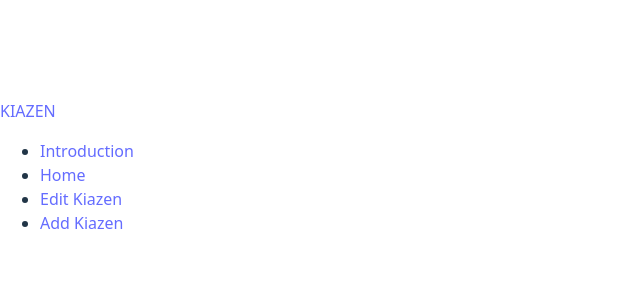
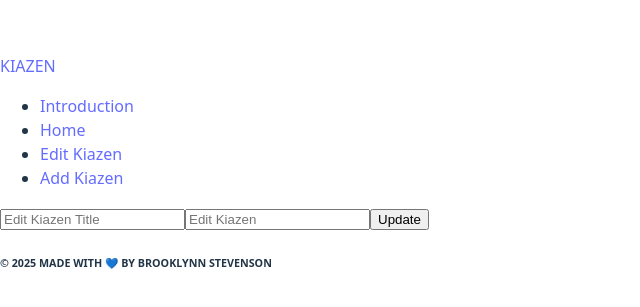
Before and after one commit to Brooksteven/Stevenson_Brooklynn_React_ToDoApp_Capstone-, a React (Vite) app: page /edit/1 in a window 1280 px wide. Shown: the part 225-532 px from the top of the page, without its empty margins (0-640 px from the left). Built offline with nearby package versions, Linux system fonts and the light colour scheme.

Commit message:
updated createitemform code to be able to do usenavigate with the submit button

```diff
--- a/src/App.jsx
+++ b/src/App.jsx
@@ -1,7 +1,7 @@
 import { Routes, Route } from 'react-router-dom';
 import HomePage from './pages/HomePage/HomePage';
 import MainPage from './pages/MainPage/MainPage';
-import EditItemPage from './pages/EditItemPage/EditItemPage.jsx';
+import EditItemPage from './pages/EditITemPage/EditItemPage';
 import CreateItemPage from './pages/CreateItemPage/CreateItemPage';
 
 
--- a/src/components/CreateItemForm/CreateItemForm.jsx
+++ b/src/components/CreateItemForm/CreateItemForm.jsx
@@ -1,5 +1,6 @@
 import { useState } from 'react'
 import { getItems, createItem } from '../../utilities/items-api';
+import { useNavigate } from 'react-router-dom';
 
 // import { CreateItemForm } from '../../utilities/items-api';
 
@@ -9,6 +10,7 @@ export default function CreateItemForm({ setItems }) {
         body: ''
     })
 
+    const navigate = useNavigate()
 
 
 
@@ -17,7 +19,7 @@ export default function CreateItemForm({ setItems }) {
         ...formData,
         // this selects the key to update dynamically i.e text: will target the value and body: will target the value we want to update which is .title and .body. this is how we change the state dynamically using setFormData to update the new state
         [e.target.name]: e.target.value
-    })
+    });
   }
 
  async function handleSubmit(e) {
@@ -38,7 +40,8 @@ export default function CreateItemForm({ setItems }) {
     // } catch (error) {
     //     console.error(error)
     // }
-    createItem(setItems, formData)
+    createItem(setItems, formData);
+    navigate('/home');
   }
 
 
@@ -46,7 +49,7 @@ export default function CreateItemForm({ setItems }) {
     <form onSubmit={handleSubmit}>
         <input type="text" placeholder='Enter Your Kiazen Title' name='title' value={formData.title} onChange={handleChange}/>
         <input type="text" placeholder='Enter Kiazen' name='body' value={formData.body} onChange={handleChange}/>
-        <input type="submit" />
+        <input type="submit"/>
     </form>
   );
 }
--- a/src/components/EditItem/EditITem.jsx
+++ b/src/components/EditItem/EditITem.jsx
@@ -1,52 +1,42 @@
-import { useState } from 'react'
+import { useState } from 'react';
 import { getItems, editItem } from '../../utilities/items-api';
 
-// import { CreateItemForm } from '../../utilities/items-api';
-
-export default function EditItem({ setItems }) {
+export default function EditItemForm({ item, setItems }) {
   const [formData, setFormData] = useState({
     title: '',
     body: ''
-    })
-
-
-
+  });
 
   function handleChange(e) {
     setFormData({
       ...formData,
-        // this selects the key to update dynamically i.e text: will target the value and body: will target the value we want to update which is .title and .body. this is how we change the state dynamically using setFormData to update the new state
       [e.target.name]: e.target.value
-    })
+    });
   }
 
   async function handleSubmit(e) {
-    //this stops the page from refreshing/reloading once the form is submitted
     e.preventDefault();
-    //here is where the new data is getting created
     // try {
-    //     const response = await fetch('http://localhost:3000/items', {
-    //         method: "POST",
-    //         headers: { 'Content-Type': 'application/json' },
-    //         body: JSON.stringify(formData)
-    //     });
-    //     // here we are getting the data and then updating state so the new information we put in will render and update state. to do this we have to update our state by using setItems
-    //     const data = await response.json();
-    //     const items = await getItems()
-    //     setItems(items)
-    //     console.log(data)
+    //   const response = await fetch(`http://localhost:3000/items/${item._id}`, {
+    //     method: 'PUT',
+    //     headers: { 'Content-Type': 'application/json' },
+    //     body: JSON.stringify(formData)
+    //   });
+    //   const updatedItem = await response.json();
+    //   const items = await getItems();
+    //   setItems(items);
+    //   console.log("Updated item:", updatedItem);
     // } catch (error) {
-    //     console.error(error)
+    //   console.error("Error updating item:", error);
     // }
     editItem(setItems, formData)
   }
 
-
   return (
     <form onSubmit={handleSubmit}>
-        <input type="text" placeholder='Enter Your Kiazen Title' name='title' value={formData.title} onChange={handleChange}/>
-        <input type="text" placeholder='Enter Kiazen' name='body' value={formData.body} onChange={handleChange}/>
-        <input type="submit" />
+      <input type="text" name="title" placeholder="Edit Kiazen Title" value={formData.title} onChange={handleChange}/>
+      <input type="text" name="body" placeholder="Edit Kiazen" value={formData.body} onChange={handleChange}/>
+      <input type="submit" value="Update" />
     </form>
   );
 }
--- a/src/main.css
+++ b/src/main.css
@@ -68,7 +68,7 @@ button:focus-visible {
 }
 
 .bg{
-  background-image: url(./images/images.jpeg);
+  background-image: url(../../images/images.jpeg);
   background-size: contain;
   background-repeat: no-repeat;
   height: 500px;
--- a/src/pages/EditItemPage/EditItemPage.jsx
+++ b/src/pages/EditItemPage/EditItemPage.jsx
@@ -1,9 +1,14 @@
 import React from 'react'
 import Navbar from '../../components/Navbar/Navbar.jsx'
+import EditItem from '../../components/EditItem/EditItem.jsx'
+import Footer from '../../components/Footer/Footer.jsx'
 
 export default function EditItemPage() {
   return (
-    <Navbar />
-    // <div>EditItemPage</div>
+    <div>
+        <Navbar />
+        <EditItem />
+        <Footer />
+    </div>
   )
 }
--- a/src/utilities/items-api.js
+++ b/src/utilities/items-api.js
@@ -29,19 +29,18 @@ export async function getItems(){
 
   export async function editItem(id, setState, formData){
     try {
-        const response = await fetch(`http://localhost:3000/items/${id}`, {
-            method: "PUT",
-            headers: { 'Content-Type': 'application/json' },
-            body: JSON.stringify(formData)
+        const response = await fetch(`http://localhost:3000/items/${item._id}`, {
+          method: 'PUT',
+          headers: { 'Content-Type': 'application/json' },
+          body: JSON.stringify(formData)
         });
-        // here we are getting the data and then updating state so the new information we put in will render and update state. to do this we have to update our state by using setItems
         const data = await response.json();
-        const items = await getItems()
-        setState(items) //causes state to rerender
-        console.log(data)
-    } catch (error) {
-        console.error(error)
-    }
+        const items = await getItems();
+        setState(items);
+        console.log("Updated item:", data);
+      } catch (error) {
+        console.error("Error updating item:", error);
+      }
 
   }
 
```
Lines whose indentation alone changed are shown as unchanged.
